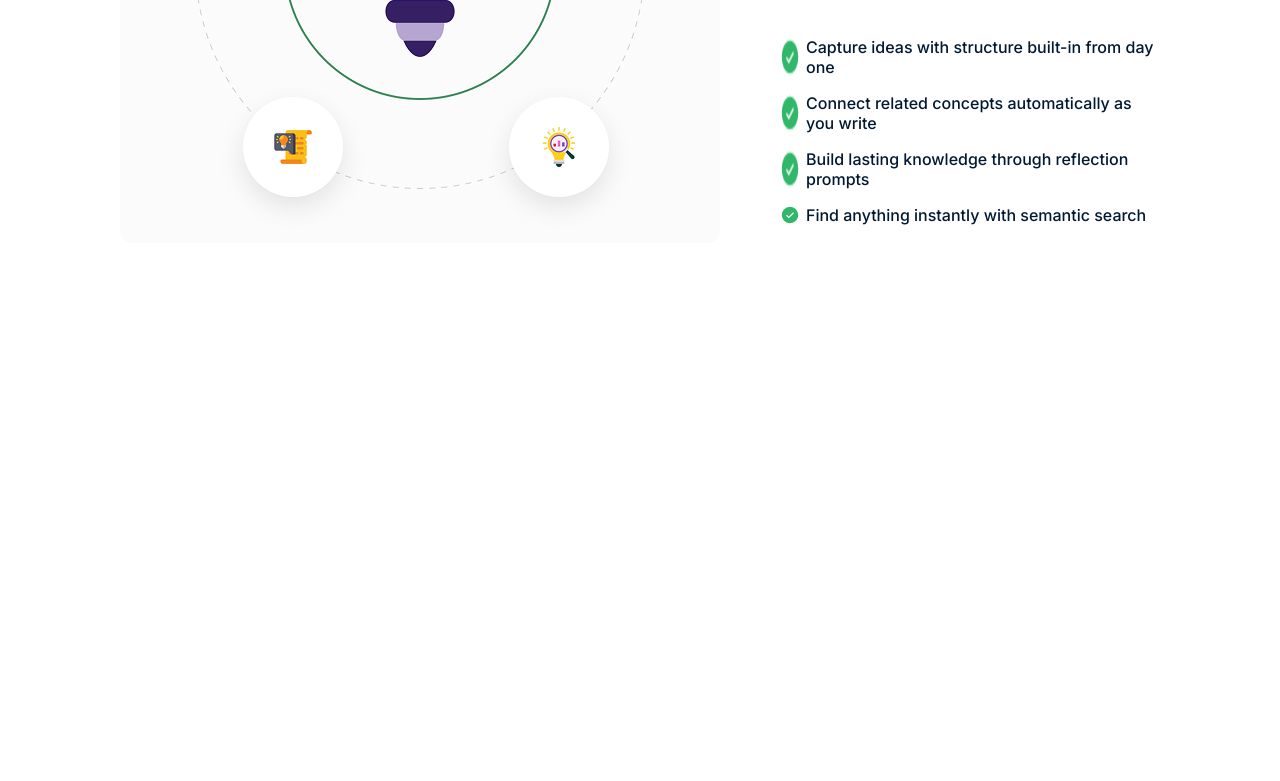
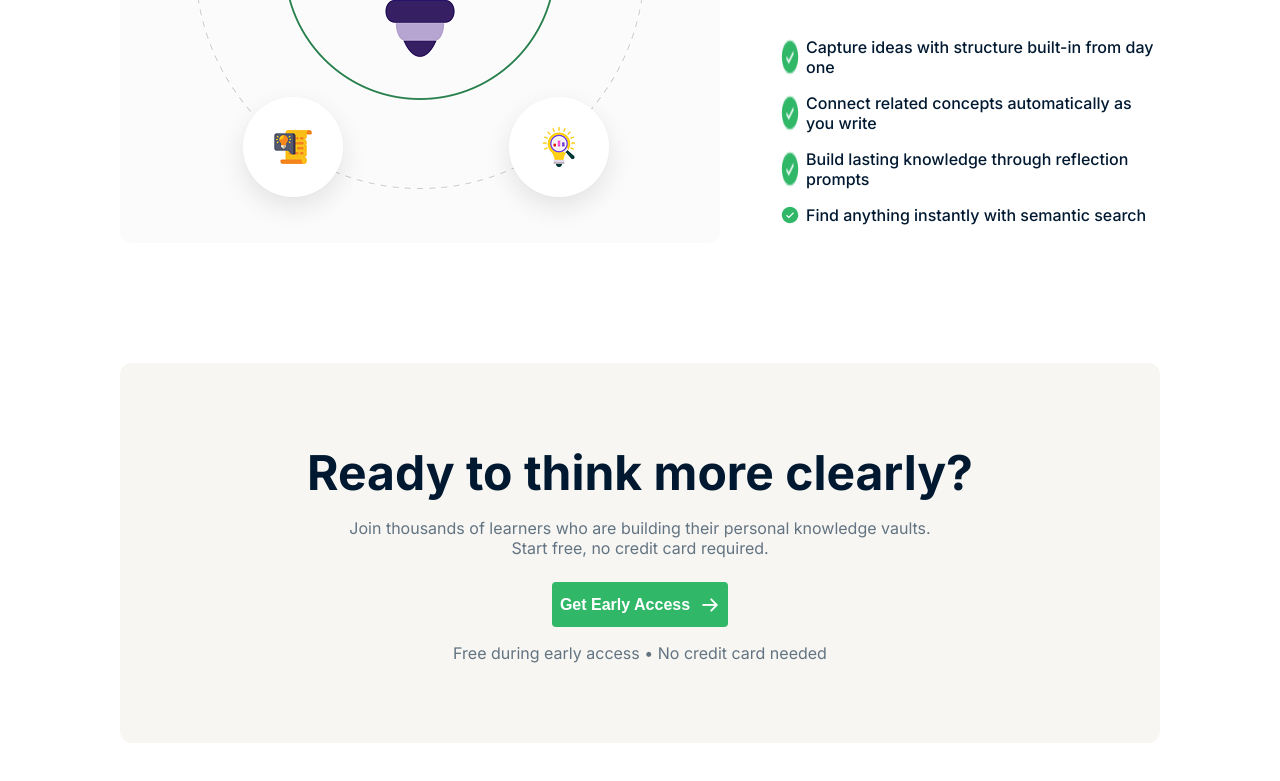
Before and after one commit to Eaoumoon-Haque-1/knowledge-vault-design, a plain HTML site: page index.html in a window 1280 px wide. Shown: the part 1684-2465 px from the top of the page. Before the commit the page ends 1927 px from the top, so only its background shows below. Drawn offline with Linux system fonts and the light colour scheme.

Commit message:
bonus page completed

```diff
--- a/design/style.css
+++ b/design/style.css
@@ -217,3 +217,21 @@ nav ul a{
 .solution-con{
     margin-bottom: 40px;
 }
+
+/* bonus page styles */
+.bonus{
+    padding: 80px 40px;
+    margin: 120px;
+    max-height: 384px;
+    max-width: 1360px;
+    border-radius: 12px;
+    background: rgba(247, 246, 242, 1);
+    text-align: center;
+}
+.custom-btn{
+    margin-top: 24px;
+    margin-bottom: 16px;
+    display: flex;
+    align-items: center;
+    justify-content: center;
+}
--- a/index.html
+++ b/index.html
@@ -131,6 +131,21 @@
             </div>
          </section>
         <!-- 3rd Page end  -->
+        <!-- 4th Page Start  -->
+         <section class="bonus">
+            <h1 class="heading-title">Ready to think more clearly?</h1>
+            <h4 class="heading-des">Join thousands of learners who are building their personal knowledge vaults.<br>Start free, no credit card required.</h4>
+            <div class="custom-btn">
+                <button class="btn-banner">
+                    <p>
+                        Get Early Access
+                    </p>
+                    <img src="assets/ArrowRight.png" alt="">
+                </button>
+            </div>
+            <p class="heading-des">Free during early access • No credit card needed</p>
+         </section>
+        <!-- 4th Page end  -->
 
     </main>
 </body>
```
